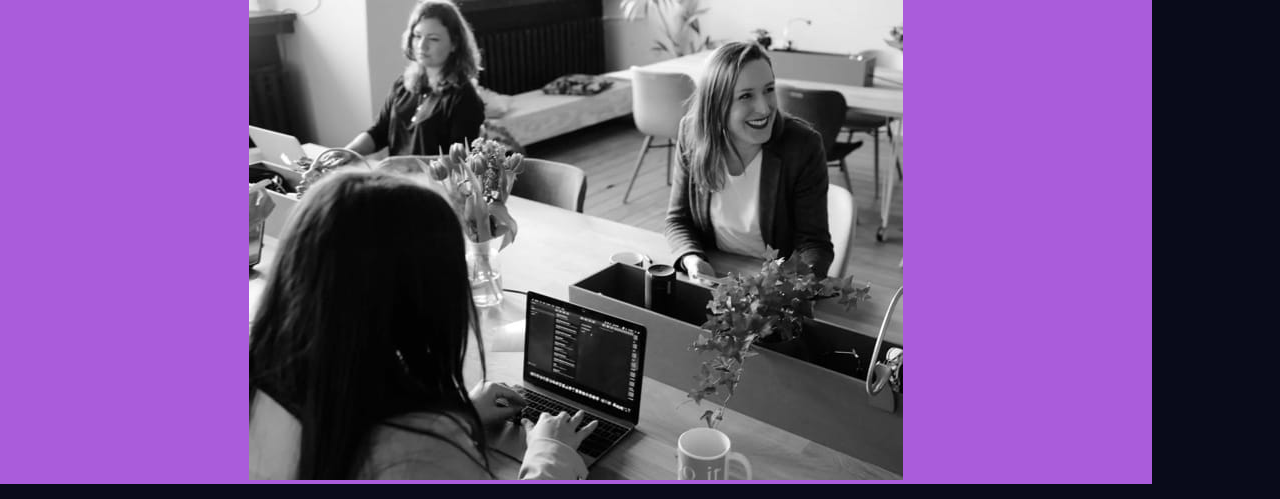
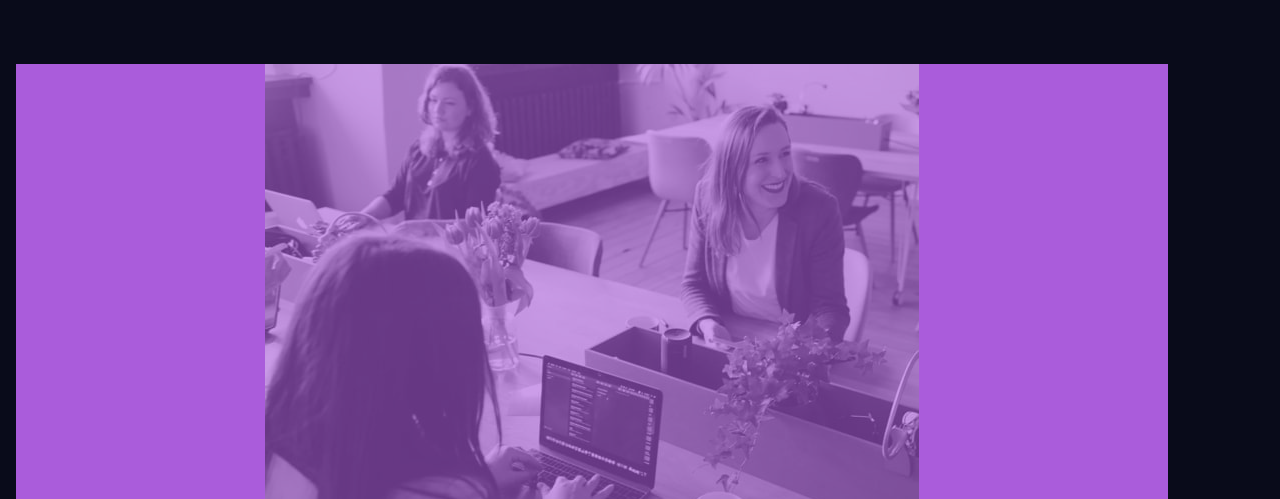
Before and after one commit to Akshay-Tarde/Stats-Preview-Card-Component, a plain HTML site: page index.html in a window 1280 px wide. Shown: the top 499 px of the page. Drawn offline with Linux system fonts and the light colour scheme.

Commit message:
made the image fit into its div and gave it a tinge using the accent color

```diff
--- a/index.html
+++ b/index.html
@@ -21,6 +21,7 @@
       <div class="col">
         <div class="img row">
           <img
+            class="image"
             src="./images/image-header-mobile.jpg"
             alt="office working women"
           />
--- a/main.css
+++ b/main.css
@@ -17,12 +17,17 @@ body {
 }
 
 .container {
+  border-style: solid 10px;
+  border-color: brown;
   width: 90%;
   text-align: center;
+  background-color: hsl(244, 38%, 16%);
+  margin: 4rem 1rem;
 }
 
 .main-heading,
 .heading {
+  margin: 0;
   color: hsl(0, 0%, 100%);
 }
 .main-paragraph,
@@ -31,8 +36,13 @@ body {
 }
 
 .img {
-  object-fit: contain;
   background-color: hsl(277, 64%, 61%);
+  margin: 0;
+}
+.image {
+  max-width: 100%;
+  max-height: 100%;
+  opacity: 0.4;
 }
 .accent {
   color: hsl(277, 64%, 61%);
```
